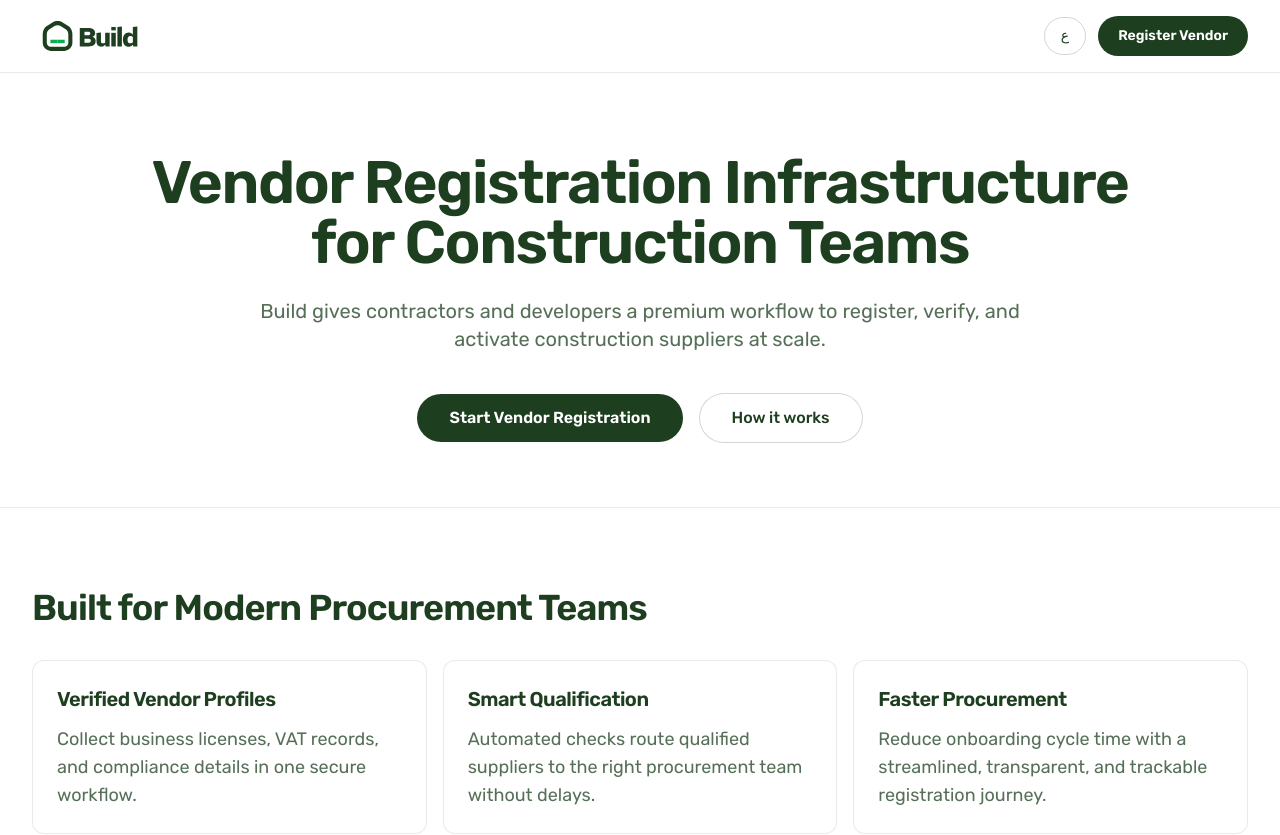
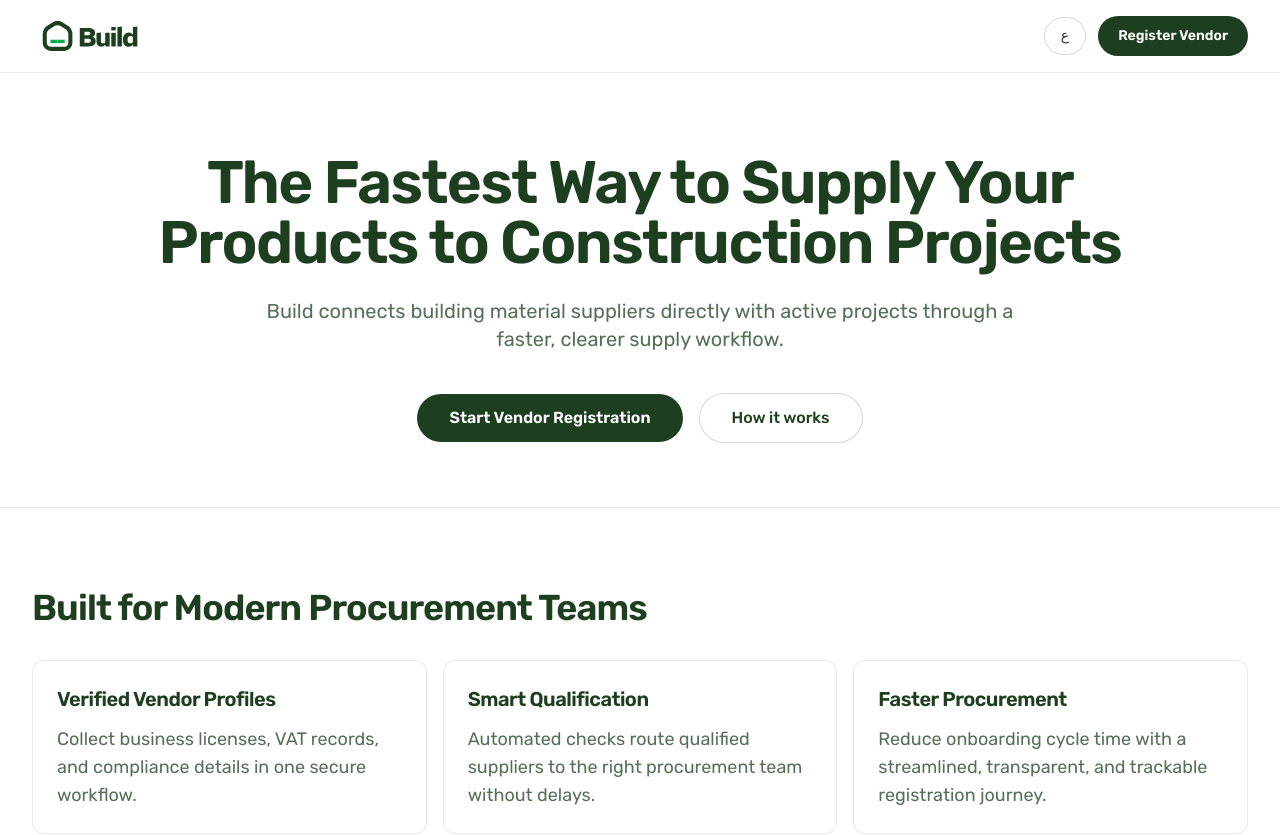
Before and after one commit to sulaimanalsuqub/buildsaudi, a Next.js app: page / in a window 1280 px wide. Shown: the top 835 px of the page. Built offline with nearby package versions, Linux system fonts and the light colour scheme.

Commit message:
fix: update hero messaging to focus on supplying products to projects

```diff
--- a/components/sections/home-content.tsx
+++ b/components/sections/home-content.tsx
@@ -53,10 +53,10 @@ export function HomeContent({ isRtl = false }: HomeContentProps) {
       ];
 
   const t = {
-    heroTitle: isRtl ? "منصة بيلد لتسجيل موردي قطاع البناء" : "Vendor Registration Infrastructure for Construction Teams",
+    heroTitle: isRtl ? "أسرع طريقة لتوريد منتجاتك لمشاريع البناء" : "The Fastest Way to Supply Your Products to Construction Projects",
     heroSub: isRtl
-      ? "بيلد تُمكن المقاولين والمطورين من تأهيل الموردين بسرعة وشفافية عبر تجربة احترافية متكاملة."
-      : "Build gives contractors and developers a premium workflow to register, verify, and activate construction suppliers at scale.",
+      ? "بيلد تربط موردي مواد البناء بالمشاريع مباشرة عبر مسار واضح وسريع يختصر وقت الوصول إلى فرص التوريد."
+      : "Build connects building material suppliers directly with active projects through a faster, clearer supply workflow.",
     primaryCta: isRtl ? "ابدأ تسجيل المورد" : "Start Vendor Registration",
     secondaryCta: isRtl ? "كيف تعمل" : "How it works",
     featuresTitle: isRtl ? "مزايا مصممة لفرق المشتريات" : "Built for Modern Procurement Teams",
```
